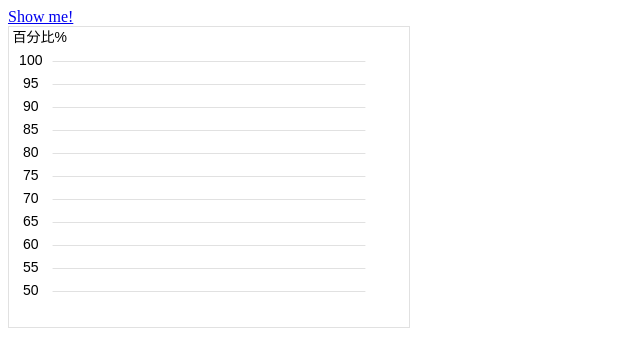
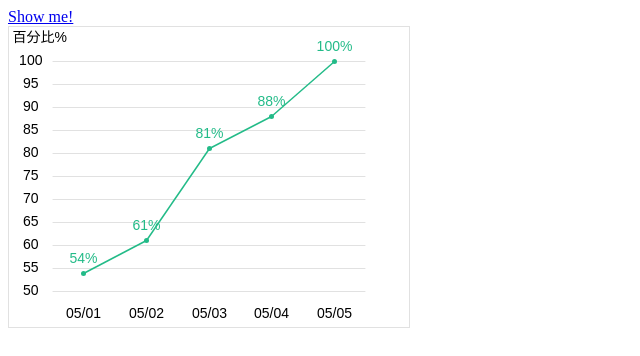
Before and after one commit to zzhouj/simpleCharts.js, a plain HTML site: page simpleCharts.html in a window 1280 px wide. Shown: the whole page, without its empty margins (0-640 px from the left). Drawn offline with Linux system fonts and the light colour scheme.

Commit message:
drawSimpleCharts: xAxis

```diff
--- a/simpleCharts.html
+++ b/simpleCharts.html
@@ -26,7 +26,7 @@
                 suffix: '%'
             },
             xAxis: {
-                categories: ['05/01', '05/02', '05/03', '05/04'],
+                categories: ['05/01', '05/02', '05/03', '05/04', '05/05'],
                 color: 'black' // default: '#808080'
             },
             yAxis: {
--- a/simpleCharts.js
+++ b/simpleCharts.js
@@ -102,7 +102,40 @@
         }
 
         // xAxis
-        // TODO
+        var data = series.data;
+        if (data.length > 0) {
+            var colWidth = (width - maxLabelWidth * 2) / data.length;
+            var lastMiddle = Math.floor((lineCount - 0.5) * lineHeight) + 0.5;
+            for (var i = 0; i < data.length; i++) {
+                var center = Math.floor(maxLabelWidth + (i + 0.5) * colWidth) + 0.5;
+                var middle = Math.floor((1.5 + (yAxis.range[0] - data[i]) / yAxis.step) * lineHeight) + 0.5;
+                // line
+                if (i > 0) {
+                    ctx.lineTo(center, middle);
+                    ctx.strokeStyle = series.color;
+                    ctx.lineWidth = 1.5;
+                    ctx.stroke();
+                }
+                // dot
+                ctx.beginPath();
+                ctx.arc(center, middle, 2.5, 0, Math.PI * 2);
+                ctx.fillStyle = series.color;
+                ctx.fill();
+                // value
+                ctx.fillStyle = series.color;
+                ctx.textBaseline = 'bottom';
+                ctx.textAlign = 'center';
+                ctx.fillText('' + data[i] + (series.suffix ? series.suffix : ''), center, middle - fontSize / 2);
+                // categories
+                ctx.fillStyle = xAxis.color;
+                ctx.textBaseline = 'middle';
+                ctx.textAlign = 'center';
+                ctx.fillText(xAxis.categories[i] ? xAxis.categories[i] : '', center, lastMiddle);
+                // line
+                ctx.beginPath();
+                ctx.moveTo(center, middle);
+            }
+        }
 
         ctx.restore();
     };
```
